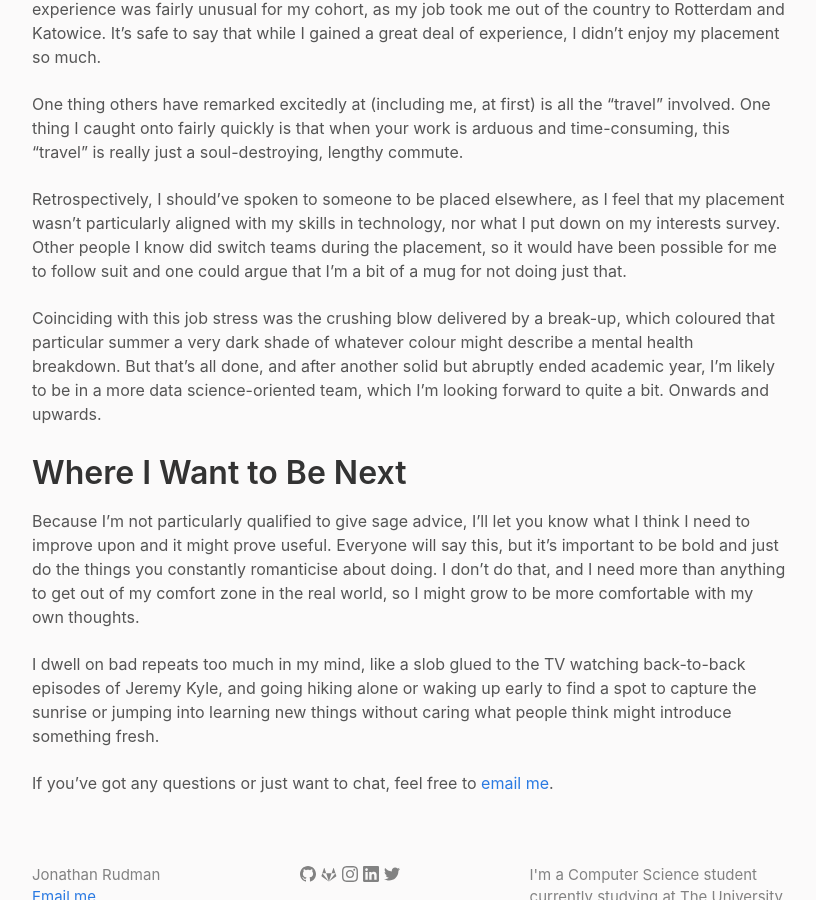
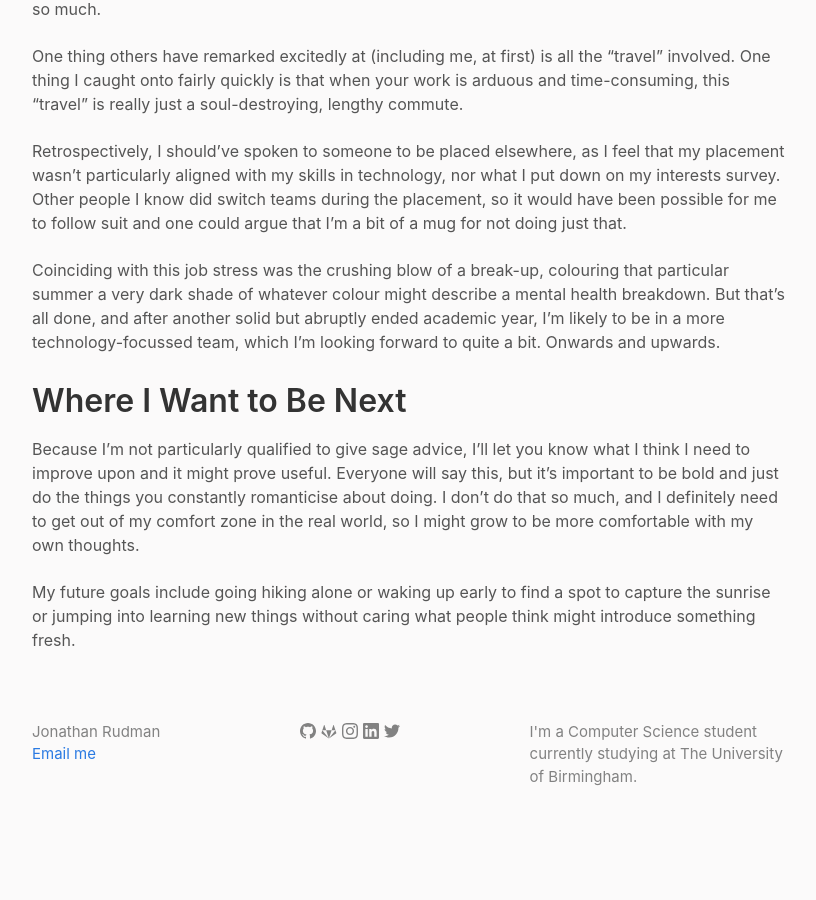
Before and after one commit to JontySR/JontySR.github.io, a Jekyll site: the page built from _posts/2020-07-26-talking_to_myself_school.md, in a window 1280 px wide and 900 px high, scrolled down 1159 px. Shown: the whole window, without its empty margins (231-1047 px from the left). Built offline with Jekyll 4.4.1, drawn with Linux system fonts in a browser that asks for light colours; some web fonts are replaced; Markdown is read by kramdown in place of the engine named in the settings; after the commit the page ends 2005 px from its top, so only the background shows below that; some of the changed text lies outside the part shown.

Commit message:
Softened post

```diff
--- a/_posts/2020-07-26-talking_to_myself_school.md
+++ b/_posts/2020-07-26-talking_to_myself_school.md
@@ -17,10 +17,8 @@ Not sure there's any way that last part sounds good.
 I'm currently doing a Computer Science Degree Apprenticeship at the University of Birmingham, with PwC.
 It involves a full-time Computer Science BSc at the University of Birmingham, spending the summers of the first two years working at PwC, as well as a full year between the end of the second summer and the start of fourth year, much like a sandwich course.
 
-There's a pandemic on, and I've left Birmingham to live with my parents.
-The security of living with family is helpful, but I'm fairly lonely and need to see people more.
-When it comes to my anxieties, I'm afraid not much has changed in the past few years, apart from a fairly transformative relationship helping me to understand more about how my brain works (or doesn't).
-I might talk about that last element in a future post.
+There's a pandemic happening, and I've left Birmingham to live with my parents.
+The security of living with family is helpful, but the pandemic can make me fairly lonely; it'll be nice to see people more soon.
 
 ## How I Got Here
 
@@ -46,16 +44,14 @@ One thing I caught onto fairly quickly is that when your work is arduous and tim
 Retrospectively, I should’ve spoken to someone to be placed elsewhere, as I feel that my placement wasn't particularly aligned with my skills in technology, nor what I put down on my interests survey.
 Other people I know did switch teams during the placement, so it would have been possible for me to follow suit and one could argue that I'm a bit of a mug for not doing just that.
 
-Coinciding with this job stress was the crushing blow delivered by a break-up, which coloured that particular summer a very dark shade of whatever colour might describe a mental health breakdown.
-But that's all done, and after another solid but abruptly ended academic year, I'm likely to be in a more data science-oriented team, which I'm looking forward to quite a bit.
+Coinciding with this job stress was the crushing blow of a break-up, colouring that particular summer a very dark shade of whatever colour might describe a mental health breakdown.
+But that's all done, and after another solid but abruptly ended academic year, I'm likely to be in a more technology-focussed team, which I'm looking forward to quite a bit.
 Onwards and upwards.
 
 ## Where I Want to Be Next
 
 Because I'm not particularly qualified to give sage advice, I'll let you know what I think I need to improve upon and it might prove useful.
 Everyone will say this, but it's important to be bold and just do the things you constantly romanticise about doing.
-I don't do that, and I need more than anything to get out of my comfort zone in the real world, so I might grow to be more comfortable with my own thoughts.
+I don't do that so much, and I definitely need to get out of my comfort zone in the real world, so I might grow to be more comfortable with my own thoughts.
 
-I dwell on bad repeats too much in my mind, like a slob glued to the TV watching back-to-back episodes of Jeremy Kyle, and going hiking alone or waking up early to find a spot to capture the sunrise or jumping into learning new things without caring what people think might introduce something fresh.
-
-If you've got any questions or just want to chat, feel free to [email me](mailto:jonathan.rudman@live.co.uk).
+My future goals include going hiking alone or waking up early to find a spot to capture the sunrise or jumping into learning new things without caring what people think might introduce something fresh.
```
